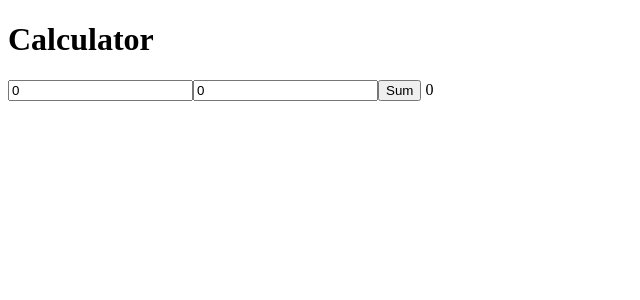
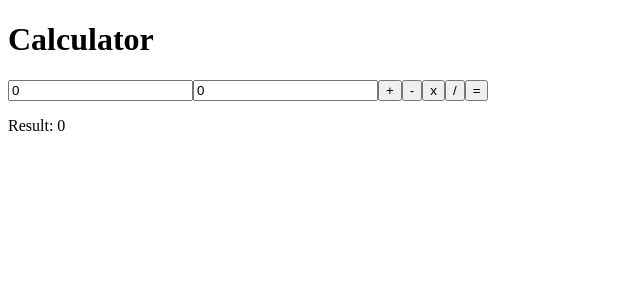
Before and after one commit to Wendelsena/AngularCalculator, an Angular app: page / in a window 1280 px wide. Shown: the top 300 px of the page, without its empty margins (0-640 px from the left). Built offline with nearby package versions, Linux system fonts and the light colour scheme.

Commit message:
Quotient logic

```diff
--- a/src/app/form-calc/form-calc.component.html
+++ b/src/app/form-calc/form-calc.component.html
@@ -1,13 +1,11 @@
 <form>
-    <input type="number" [(ngModel)]="num1" name="num1"> <!--  [(ngModel)]="num1" está dando um valor a variavel num dentro de ts (precisa ter o formsModel configurado) -->
-    <input type="number" [(ngModel)]="num2" name="num2">
-    <button (click)="onClickSum()">Sum</button>
+  <input type="number" [(ngModel)]="num1" name="num1">
+  <input type="number" [(ngModel)]="num2" name="num2">
+  <button (click)="onClickSum()">+</button>
+  <button (click)="onClickDifference()">-</button>
+  <button (click)="onClickProduct()">x</button>
+  <button (click)="onClickQuotient()">/</button>
+  <button (click)="onClickEqual()">=</button>
 
-    <!-- {{sum}} Binding de uma via (Interpolação) -->
-    <!-- [(ngModel)] Binding de duas vias (da classe para o template e do template para classe) -->
-    <!--(click)="onClickSum()" Binding de evento () -->
-
-    <!-- {{sum}} está puxando o valor dado a ele em ts -->
-    {{sum}}
-
+  <p>Result: {{ equal }}</p>
 </form>
--- a/src/app/form-calc/form-calc.component.ts
+++ b/src/app/form-calc/form-calc.component.ts
@@ -3,35 +3,35 @@ import { Component } from '@angular/core';
 @Component({
   selector: 'app-form-calc',
   templateUrl: './form-calc.component.html',
-  styleUrl: './form-calc.component.css'
+  styleUrls: ['./form-calc.component.css']
 })
-/*está classe executa as ações e guarda os objetos*/
 export class FormCalcComponent {
   num1: number = 0;
   num2: number = 0;
-  sum: number = 0;
-  difference: number = 0;
-  product: number = 0;
-  Quotient: number = 0;
+  equal: number = 0;
 
-  /*Método de soma*/
-  onClickSum() {
-    this.sum = this.num1 + this.num2;
+  onClickSum(): void {
+    this.equal = this.num1 + this.num2;
   }
 
-   /*Método de subtração*/
-  onClickDifference() {
-    this.sum = this.num1 - this.num2;
+  onClickDifference(): void {
+    this.equal = this.num1 - this.num2;
   }
 
-   /*Método de multiplicação*/
-  onClickProduct () {
-    this.sum = this.num1 * this.num2;
+  onClickProduct(): void {
+    this.equal = this.num1 * this.num2;
   }
 
-   /*Método de divisão*/
-  onClickQuotient() {
-    this.sum = this.num1 / this.num2;
+  onClickQuotient(): void {
+    if (this.num2 !== 0) {
+      this.equal = this.num1 / this.num2;
+    } else {
+      this.equal = NaN; // Tratamento de divisão por zero
+    }
   }
 
+  onClickEqual(): void {
+    // Exibir uma mensagem quando o botão de igual é clicado
+    alert("Botão de igual foi clicado!");
+  }
 }
```
